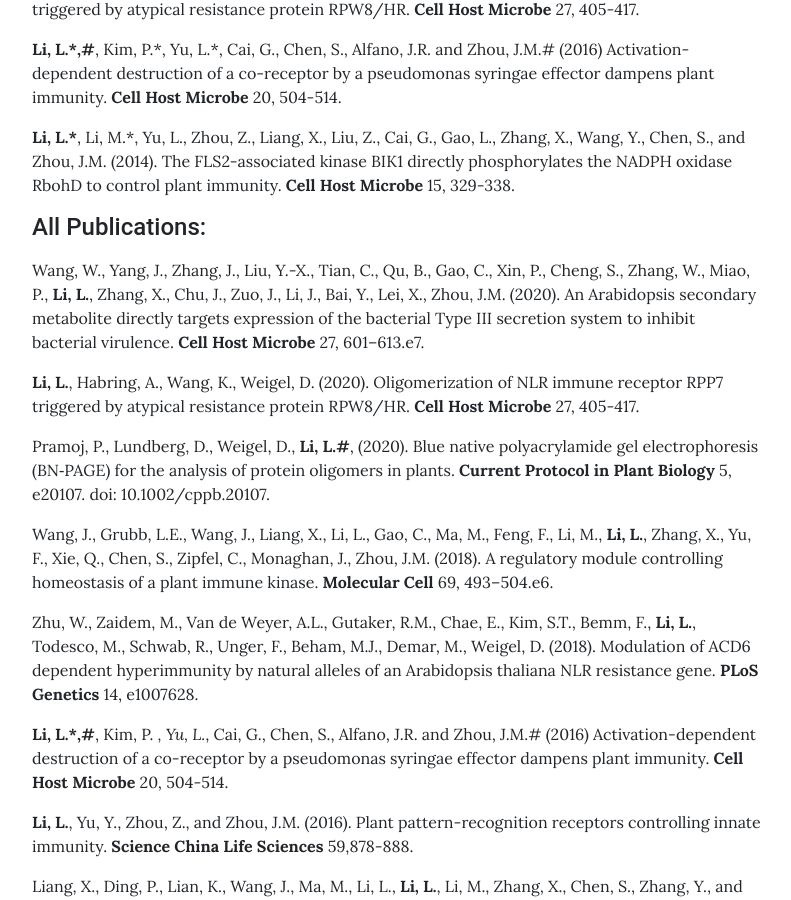
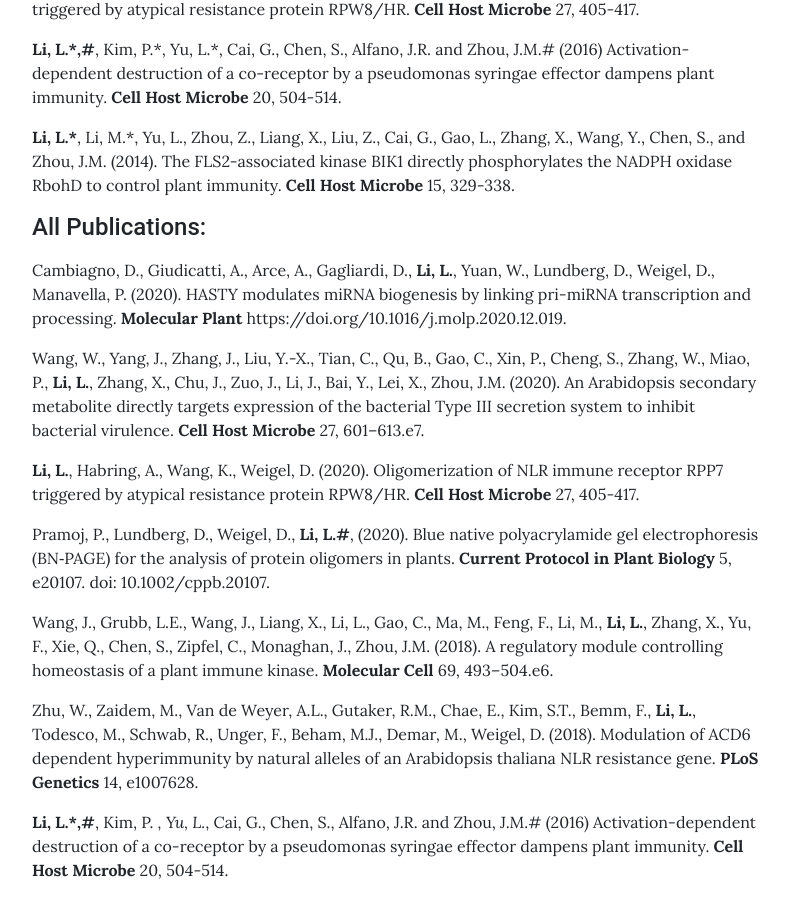
Before and after one commit to leili-plantmicrobe/leili-plantmicrobe.github.io, a Jekyll site: the page built from pages/publications.md, in a window 1280 px wide and 900 px high, scrolled down 372 px. Shown: the whole window, without its empty margins (243-1034 px from the left). Built offline with Jekyll 4.4.1, drawn with Linux system fonts in a browser that asks for light colours.

Commit message:
Update publications.md

```diff
--- a/pages/publications.md
+++ b/pages/publications.md
@@ -18,6 +18,8 @@ permalink: /publications/
 
 
 #### All Publications:
+
+Cambiagno, D., Giudicatti, A., Arce, A., Gagliardi, D., **Li, L.**, Yuan, W., Lundberg, D., Weigel, D., Manavella, P. (2020). HASTY modulates miRNA biogenesis by linking pri-miRNA transcription and processing. **Molecular Plant** https://doi.org/10.1016/j.molp.2020.12.019.
 
 Wang, W., Yang, J., Zhang, J., Liu, Y.-X., Tian, C., Qu, B., Gao, C., Xin, P., Cheng, S., Zhang, W., Miao, P., **Li, L.**, Zhang, X., Chu, J., Zuo, J., Li, J., Bai, Y., Lei, X., Zhou, J.M. (2020). An Arabidopsis secondary metabolite directly targets expression of the bacterial Type III secretion system to inhibit bacterial virulence. **Cell Host Microbe** 27, 601–613.e7.
 
```
